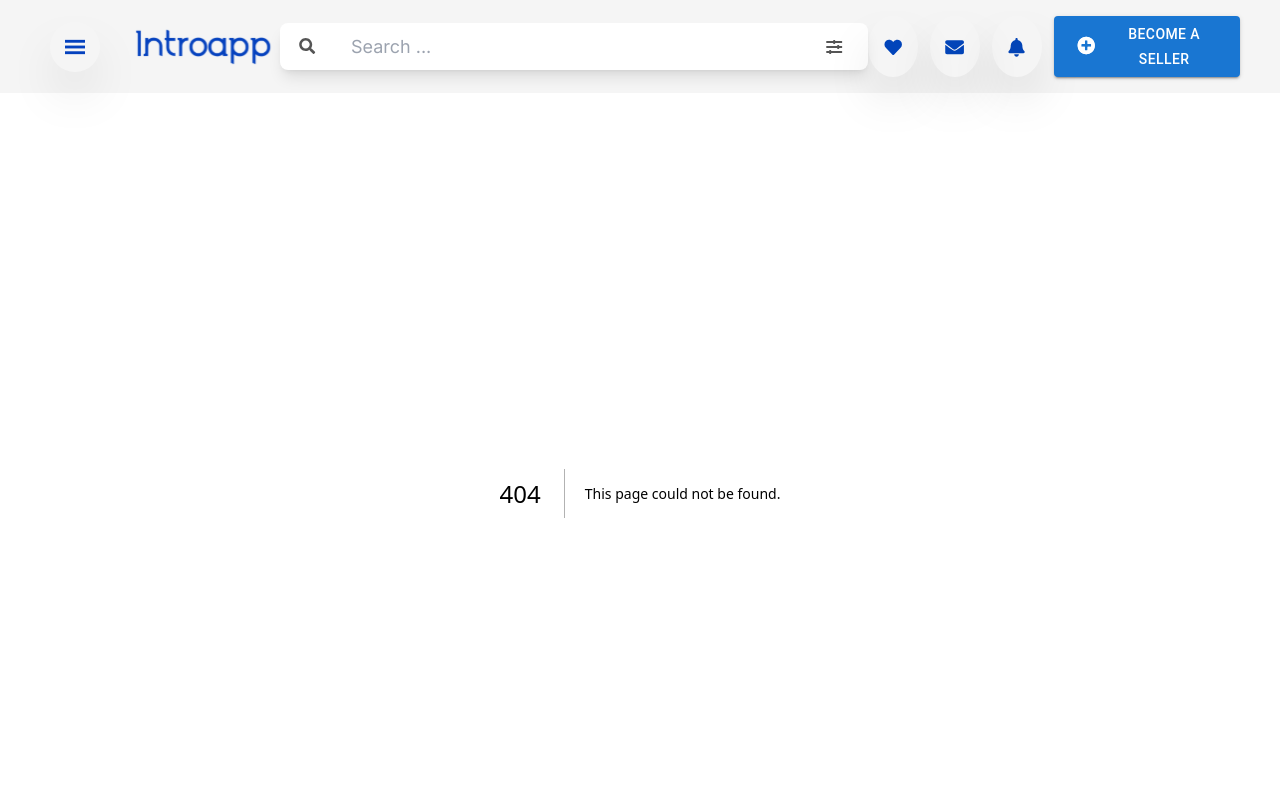
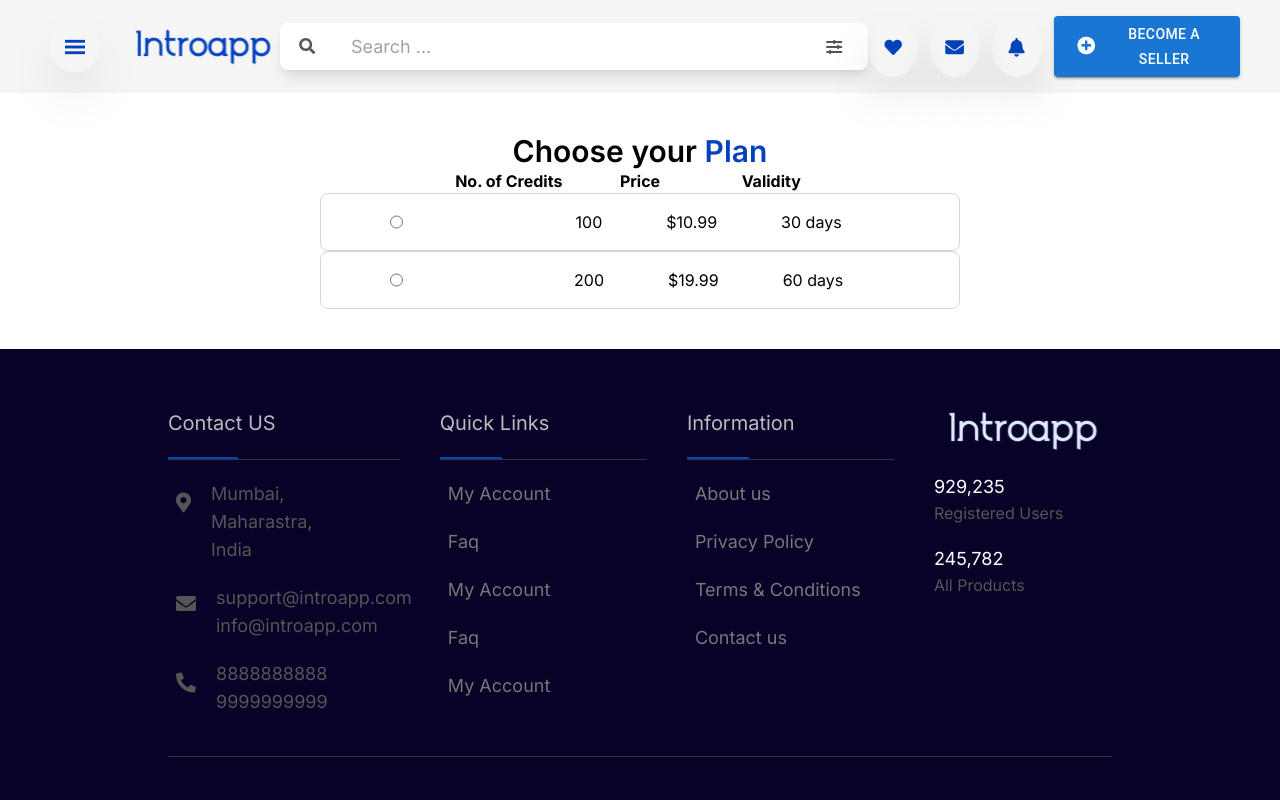
Before and after one commit to nitinshukla413/Intro-x-app, a Next.js app: page /coins in a window 1280 px wide. Before the commit this address had no page. Shown: the top 800 px of the page. Built offline with nearby package versions, Linux system fonts and the light colour scheme.

Commit message:
coins-part

```diff
--- /dev/null
+++ b/src/app/coins/page.tsx
@@ -0,0 +1,81 @@
+"use client"
+import React, { useState } from 'react';
+
+const Coins = () => {
+  const [selectedPlan, setSelectedPlan] = useState(null);
+
+  const plans = [
+    { id: 1, credits: 100, price: 10.99, validity: '30 days' },
+    { id: 2, credits: 200, price: 19.99, validity: '60 days' },
+    // ... Add more plans as needed
+  ];
+
+  const handlePlanChange = (planId) => {
+    setSelectedPlan(planId);
+  };
+
+  return (
+    <div className="flex flex-col items-center justify-center py-10">
+      <h1 className="text-3xl font-semibold">
+        Choose your <span className="text-[#0441BE]">Plan</span>
+      </h1>
+      <div className="w-[50%]">
+        <div className="flex w-full items-center justify-center">
+          <div className="grid grid-cols-3 gap-6 text-center font-bold">
+            <div>No. of Credits</div>
+            <div>Price</div>
+            <div>Validity</div>
+          </div>
+        </div>
+        {plans.map((plan) => (
+          <div
+            key={plan.id}
+            className={`flex space-x-4 p-4 item-center justify-center border rounded-lg cursor-pointer ${
+              selectedPlan === plan.id
+                ? 'border-blue-500'
+                : 'border-gray-300'
+            }`}
+          >
+            <div className='flex w-1/5 flex-start'>
+              <input
+                type="radio"
+                id={`plan-${plan.id}`}
+                name="plan"
+                value={plan.id}
+                checked={selectedPlan === plan.id}
+                onChange={() => handlePlanChange(plan.id)}
+                className="cursor-pointer"
+              />
+            </div>
+            <div className='flex items-center justify-center space-x-16 w-3/5'>
+            <div>{plan.credits}</div>
+            <div>${plan.price}</div>
+            <div>{plan.validity}</div>
+            </div>
+          </div>
+        ))}
+      </div>
+      {selectedPlan && (
+        <div className="mt-4">
+          <h2 className="text-xl font-bold mb-2">Selected Plan Details</h2>
+          {plans.find((plan) => plan.id === selectedPlan) && (
+            <div>
+              <p>
+                <strong>No of Credits:</strong>{' '}
+                {plans[selectedPlan - 1].credits}
+              </p>
+              <p>
+                <strong>Price:</strong> ${plans[selectedPlan - 1].price}
+              </p>
+              <p>
+                <strong>Validity:</strong> {plans[selectedPlan - 1].validity}
+              </p>
+            </div>
+          )}
+        </div>
+      )}
+    </div>
+  );
+};
+
+export default Coins;
--- /dev/null
+++ b/src/app/leads/page.tsx
@@ -0,0 +1,21 @@
+import LeadCard from "@/components/LeadCard";
+import HeaderBand from "@/components/header-band";
+import { Button } from "@mui/material";
+import React from "react";
+
+const Leads = () => {
+  const numberOfCards = 10; // Change this number based on your requirement
+
+  return (
+    <div className="flex flex-col items-center">
+      <HeaderBand title="Leads" />
+      <div className="flex flex-wrap my-20 justify-center items-center">
+        {[...Array(numberOfCards)].map((_, index) => (
+            <LeadCard />
+        ))}
+      </div>
+    </div>
+  );
+};
+
+export default Leads;
--- /dev/null
+++ b/src/components/LeadCard/index.tsx
@@ -0,0 +1,45 @@
+"use client";
+import React, { useState } from "react";
+import PrimaryBtn from "../buttons/primary";
+import { Button } from "@mui/material";
+
+const LeadCard = () => {
+  const [showDetails, setShowDetails] = useState(false);
+
+  const onPress = () => {
+    setShowDetails(!showDetails);
+  };
+
+  return (
+    <div className="flex flex-row w-[45%] max-md:w-full bg-[#F7F7F7] mb-5 mx-5 max-md:mx-0 rounded-lg p-4 ">
+      <div className="flex flex-grow flex-col pr-4">
+        <h5 className="text-[#777777] text-lg">Sahil Jain</h5>
+        <p className="text-[#777777] text-sm pt-2">
+          Received 20 minutes ago for the Product Name of the Product{" "}
+        </p>
+      </div>
+      <div className="flex flex-col justify-center">
+        {showDetails ? (
+          <>
+            <p className="p-2 text-sm font-bold">Lead Purchased</p>
+
+            <div className="flex flex-col items-center justify-center mt-2">
+              <Button variant="outlined" className="flex flex-1 w-full m-2">
+                <p className="">Call</p>
+              </Button>
+              <Button variant="outlined" className="flex flex-1 w-full">
+                <p className="">Message</p>
+              </Button>
+            </div>
+          </>
+        ) : (
+          <PrimaryBtn title="Buy Now" handleClick={onPress}>
+            <p className="p-2">Buy Now</p>
+          </PrimaryBtn>
+        )}
+      </div>
+    </div>
+  );
+};
+
+export default LeadCard;
```
Also changed, not shown: 1 other file (tests, documents, lock files or other folders).
